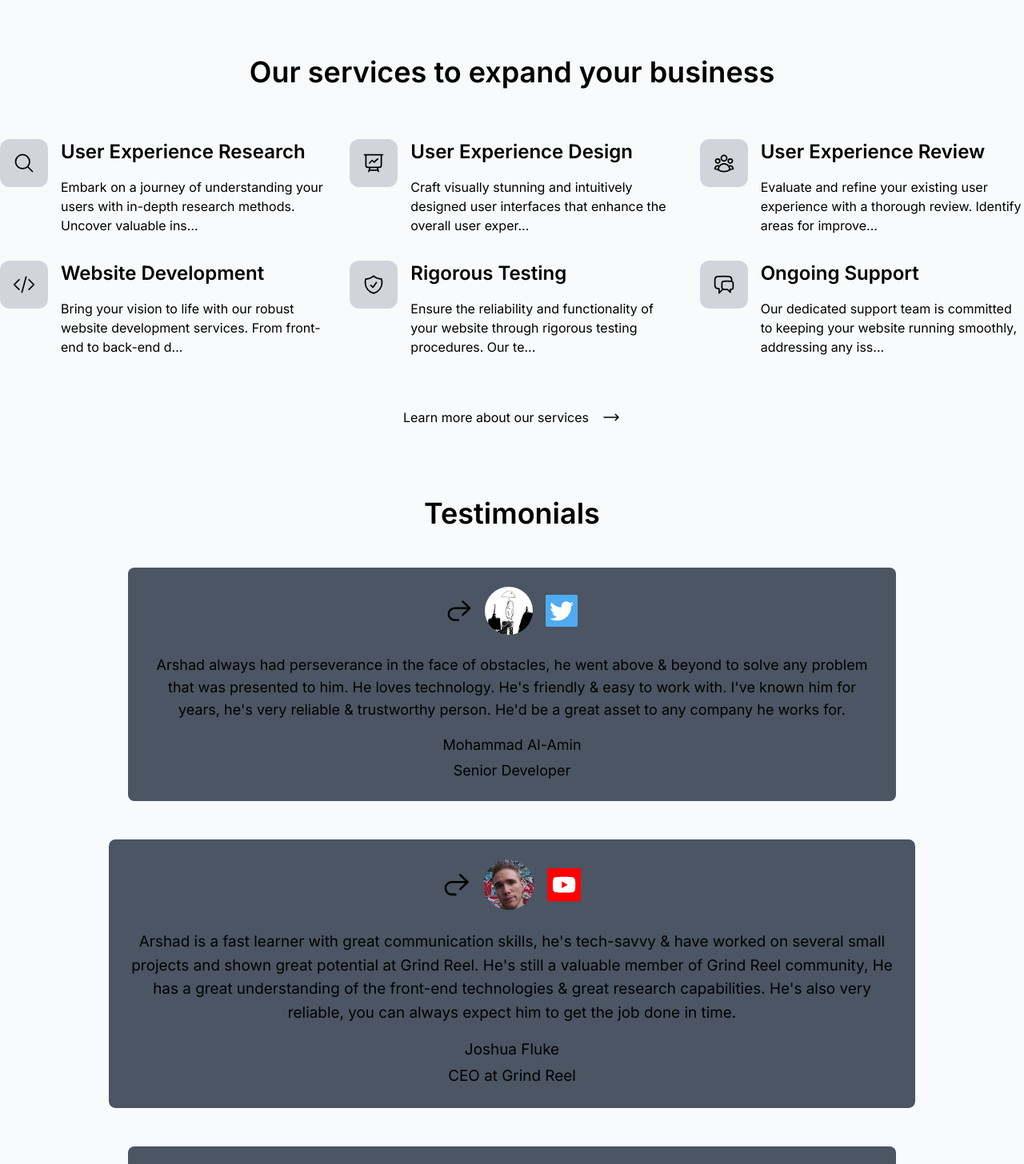
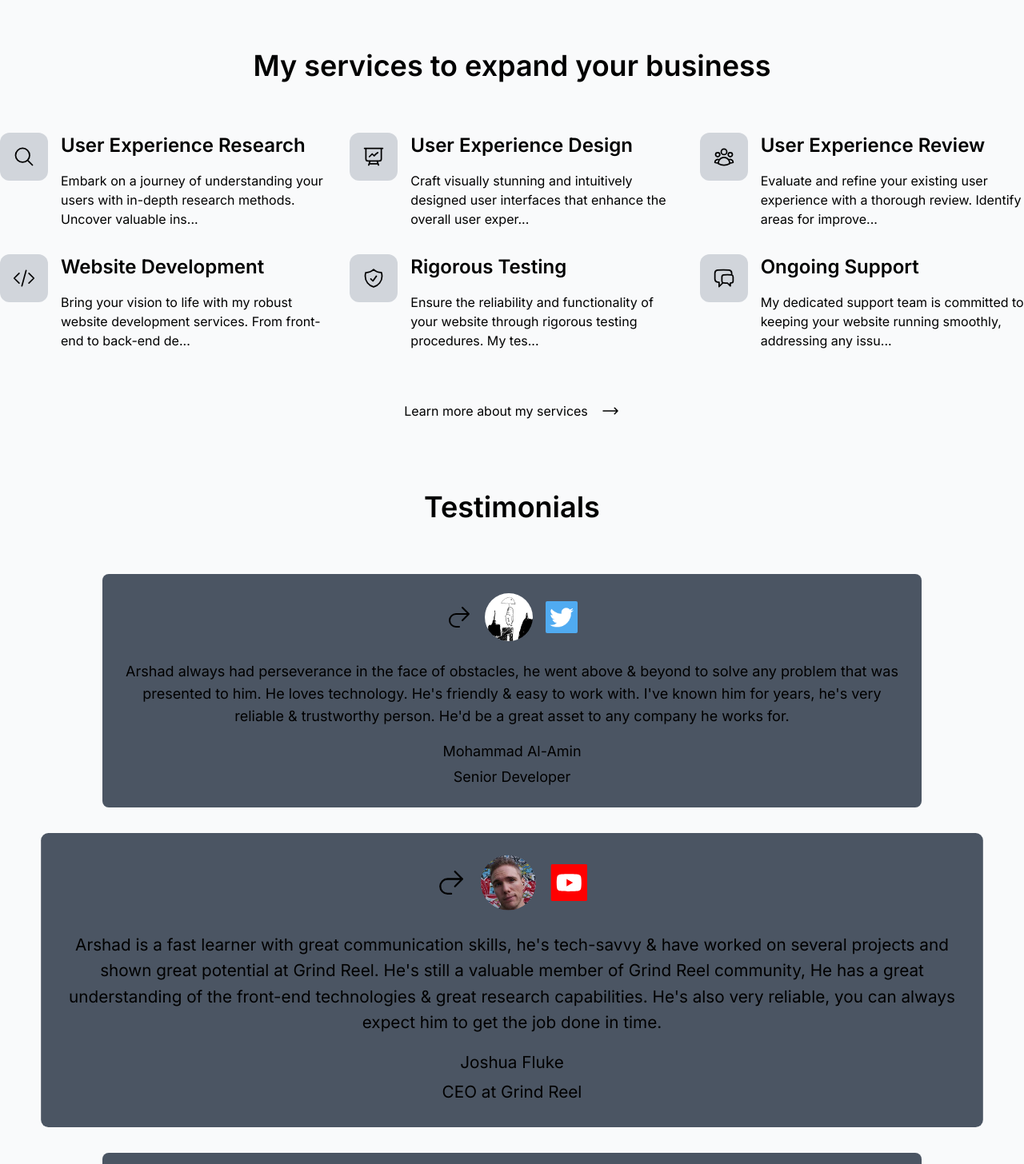
Before and after one commit to ArshadChowdhury/portfolio-site, a Next.js app: page / in a window 1280 px wide. Shown: the part 1330-2786 px from the top of the page at 80% size. Built offline with nearby package versions, Linux system fonts and the light colour scheme; no server answers.

Commit message:
Cleaned up code a bit more and adding more sections to it

```diff
--- a/app/page.tsx
+++ b/app/page.tsx
@@ -10,37 +10,7 @@ import {
 import RandomAdvice from "@/components/RandomAdvice";
 import ContactMe from "@/components/ContactMe";
 import EverythingNeeded from "@/components/EverythingNeeded";
-
-const data = [
-  {
-    id: 1,
-    name: "Mohammad Al-Amin",
-    title: "Senior Developer",
-    img: "/nirob_vai.jpg",
-    icon: "/twitter.png",
-    href: "https://twitter.com/0xweathered",
-    desc: "Arshad always had perseverance in the face of obstacles, he went above & beyond to solve any problem that was presented to him. He loves technology. He's friendly & easy to work with. I've known him for years, he's very reliable & trustworthy person. He'd be a great asset to any company he works for. ",
-  },
-  {
-    id: 2,
-    name: "Joshua Fluke",
-    title: "CEO at Grind Reel",
-    img: "/jshua.jpg",
-    icon: "/youtube.svg",
-    href: "https://www.youtube.com/c/JoshuaFluke1",
-    desc: "Arshad is a fast learner with great communication skills, he's tech-savvy & have worked on several small projects and shown great potential at Grind Reel. He's still a valuable member of Grind Reel community, He has a great understanding of the front-end technologies & great research capabilities. He's also very reliable, you can always expect him to get the job done in time. ",
-    featured: true,
-  },
-  {
-    id: 3,
-    name: "Iftekhar Ahmed",
-    title: "Data Scientist",
-    img: "/iftekhar.jpg",
-    href: "https://www.linkedin.com/in/ahmed-iftekhar/",
-    icon: "/linkedin.png",
-    desc: "Arshad has been collaborating with me & big communities for quite some time now, which has made him intimately familiar with all the stages of the web lifecycle from the initial architecture to final deployment, he's highly recommended for all kind of web projects.",
-  },
-];
+import Testimonials from "@/components/Testimonials";
 
 export default function Home() {
   return (
@@ -154,59 +124,12 @@ export default function Home() {
     // <h1>Hey</h1>
 
     <main className="flex flex-col gap-8">
-      <section>
-        <GetStarted />
-        <HomePageSlider />
-      </section>
+      <GetStarted />
+      <HomePageSlider />
       <EverythingNeeded />
-      <section className="flex flex-col items-center lg:w-3/4 w-full mx-4 lg:mx-auto gap-8">
-        <h1 className="text-xl lg:text-4xl text-center font-semibold py-4">
-          Testimonials{" "}
-        </h1>
-        <div className="grid grid-flow-row-dense gap-14">
-          {data.map((data, i) => (
-            <div
-              className={`${
-                data.featured
-                  ? "scale-105 hover:scale-[115%]"
-                  : "hover:scale-110"
-              } bg-gray-600 rounded-lg p-6 transition-all duration-500`}
-              key={i}
-            >
-              <div className="flex justify-center items-center gap-4">
-                <ArrowUturnRightIcon className="w-8" />
-                <Image
-                  height={60}
-                  width={60}
-                  className="rounded-full"
-                  src={data.img}
-                  alt="Testimonial_Person"
-                />
-                <Link href={data.href} target="_blank" rel="noreferrer">
-                  {" "}
-                  <Image
-                    height={40}
-                    width={40}
-                    className="rounded-sm"
-                    src={data.icon}
-                    alt="icon"
-                  />
-                </Link>
-              </div>
-              <div className="flex flex-col items-center gap-4 pt-6 text-lg text-center">
-                {data.desc}
-                <div className="flex flex-col gap-1 items-center">
-                  <h3>{data.name}</h3>
-                  <h4>{data.title}</h4>
-                </div>
-              </div>
-            </div>
-          ))}
-        </div>
-      </section>
+      <Testimonials />
       <RandomAdvice />
       <ContactMe />
-
       <section>Hello World</section>
     </main>
   );
--- a/components/EverythingNeeded.tsx
+++ b/components/EverythingNeeded.tsx
@@ -21,7 +21,7 @@ const servicesData = [
     title: "User Experience Design",
     icon: <PresentationChartLineIcon className="w-7" />,
     content:
-      "Craft visually stunning and intuitively designed user interfaces that enhance the overall user experience. Our design process focuses on creating seamless interactions, intuitive navigation, and aesthetically pleasing interfaces.",
+      "Craft visually stunning and intuitively designed user interfaces that enhance the overall user experience. My design process focuses on creating seamless interactions, intuitive navigation, and aesthetically pleasing interfaces.",
   },
   {
     title: "User Experience Review",
@@ -33,19 +33,19 @@ const servicesData = [
     title: "Website Development",
     icon: <CodeBracketIcon className="w-7" />,
     content:
-      "Bring your vision to life with our robust website development services. From front-end to back-end development, we build scalable and high-performance websites tailored to your specific needs.",
+      "Bring your vision to life with my robust website development services. From front-end to back-end development, we build scalable and high-performance websites tailored to your specific needs.",
   },
   {
     title: "Rigorous Testing",
     icon: <ShieldCheckIcon className="w-7" />,
     content:
-      "Ensure the reliability and functionality of your website through rigorous testing procedures. Our testing methodologies cover everything from functionality and performance to security and compatibility.",
+      "Ensure the reliability and functionality of your website through rigorous testing procedures. My testing methodologies cover everything from functionality and performance to security and compatibility.",
   },
   {
     title: "Ongoing Support",
     icon: <ChatBubbleLeftRightIcon className="w-7" />,
     content:
-      "Our dedicated support team is committed to keeping your website running smoothly, addressing any issues promptly, and implementing updates to ensure optimal performance.",
+      "My dedicated support team is committed to keeping your website running smoothly, addressing any issues promptly, and implementing updates to ensure optimal performance.",
   },
 ];
 
@@ -56,9 +56,9 @@ type ServicesDataTypes = {
 };
 
 const EverythingNeeded = () => (
-  <section className="flex flex-col gap-16 items-center my-10">
+  <section className="flex flex-col gap-16 items-center mb-10">
     <h1 className="text-2xl lg:text-4xl text-center font-semibold">
-      Our services to expand your business
+      My services to expand your business
     </h1>
     <div className="grid gap-8 grid-cols-1 md:grid-cols-2 lg:grid-cols-3">
       {servicesData.map((serviceData: ServicesDataTypes, index: number) => (
@@ -81,7 +81,7 @@ const EverythingNeeded = () => (
       href={"/services"}
       className="flex items-center gap-4 cursor-pointer learn-more-container group"
     >
-      Learn more about our services
+      Learn more about my services
       <ArrowLongRightIcon className="w-6 transition-transform transform group-hover:translate-x-1" />
     </Link>
   </section>
--- a/components/GetStarted.tsx
+++ b/components/GetStarted.tsx
@@ -1,7 +1,7 @@
 import Link from "next/link";
 
 const GetStarted = () => (
-  <div className="flex flex-col gap-4 lg:gap-6 h-[24rem] lg:h-[28rem] justify-end text-center items-center my-10">
+  <section className="flex flex-col gap-4 lg:gap-6 h-[24rem] lg:h-[28rem] justify-end text-center items-center my-10">
     <h4 className="font-semibold text-base lg:text-2xl">
       Code Create Captivate
     </h4>
@@ -18,7 +18,7 @@ const GetStarted = () => (
     >
       Get Started{" "}
     </Link>
-  </div>
+  </section>
 );
 
 export default GetStarted;
--- a/components/NavBar.tsx
+++ b/components/NavBar.tsx
@@ -18,7 +18,7 @@ const NavBar = () => {
             height={50}
             width={50}
           />
-          <h1>Mohammed Arshad</h1>
+          <h1>Arshad Chowdhury</h1>
         </Link>
         <div className="hidden lg:flex items-center gap-4">
           <Link className={linkStyles} href={"/about"}>
--- /dev/null
+++ b/components/Testimonials.tsx
@@ -0,0 +1,95 @@
+import { ArrowUturnRightIcon } from "@heroicons/react/24/outline";
+import Image from "next/image";
+import Link from "next/link";
+
+const testimonialsData = [
+  {
+    id: 1,
+    name: "Mohammad Al-Amin",
+    title: "Senior Developer",
+    img: "/nirob_vai.jpg",
+    icon: "/twitter.png",
+    href: "https://twitter.com/0xweathered",
+    desc: "Arshad always had perseverance in the face of obstacles, he went above & beyond to solve any problem that was presented to him. He loves technology. He's friendly & easy to work with. I've known him for years, he's very reliable & trustworthy person. He'd be a great asset to any company he works for. ",
+    featured: false,
+  },
+  {
+    id: 2,
+    name: "Joshua Fluke",
+    title: "CEO at Grind Reel",
+    img: "/jshua.jpg",
+    icon: "/youtube.svg",
+    href: "https://www.youtube.com/c/JoshuaFluke1",
+    desc: "Arshad is a fast learner with great communication skills, he's tech-savvy & have worked on several projects and shown great potential at Grind Reel. He's still a valuable member of Grind Reel community, He has a great understanding of the front-end technologies & great research capabilities. He's also very reliable, you can always expect him to get the job done in time. ",
+    featured: true,
+  },
+  {
+    id: 3,
+    name: "Iftekhar Ahmed",
+    title: "Data Scientist",
+    img: "/iftekhar.jpg",
+    href: "https://www.linkedin.com/in/ahmed-iftekhar/",
+    icon: "/linkedin.png",
+    desc: "Arshad has been collaborating with me & big open source communities for quite some time now, which has made him intimately familiar with all the stages of the web lifecycle from the initial architecture to final deployment, he's highly recommended for all kind of projects.",
+    featured: false,
+  },
+];
+
+type TestimonialDataTypes = {
+  id: number;
+  name: string;
+  title: string;
+  img: string;
+  href: string;
+  icon: string;
+  desc: string;
+  featured: boolean;
+};
+
+const Testimonials = () => (
+  <section className="flex flex-col items-center mx-4 lg:mx-auto gap-12">
+    <h1 className="text-xl lg:text-4xl text-center font-semibold py-4">
+      Testimonials{" "}
+    </h1>
+    <div className="lg:w-4/5 w-full grid grid-flow-row-dense gap-14">
+      {testimonialsData.map((data: TestimonialDataTypes, index: number) => (
+        <div
+          key={index}
+          className={`${
+            data.featured ? "scale-[115%] hover:scale-125" : "hover:scale-110"
+          } bg-gray-600 rounded-lg p-6 transition-all duration-500`}
+        >
+          <div className="flex justify-center items-center gap-4">
+            <ArrowUturnRightIcon className="w-8" />
+            <Image
+              height={60}
+              width={60}
+              className="rounded-full"
+              src={data.img}
+              alt="Testimonial_Person"
+            />
+            <Link href={data.href} target="_blank" rel="noreferrer">
+              {" "}
+              <Image
+                height={40}
+                width={40}
+                className="rounded-sm"
+                src={data.icon}
+                alt="icon"
+              />
+            </Link>
+          </div>
+          <div className="flex flex-col items-center gap-4 pt-6 text-lg text-center">
+            {data.desc}
+            <div className="flex flex-col gap-1 items-center">
+              <h3>{data.name}</h3>
+              <h4>{data.title}</h4>
+            </div>
+          </div>
+        </div>
+      ))}
+    </div>
+  </section>
+);
+
+export default Testimonials;
--- a/components/ThemeButton.tsx
+++ b/components/ThemeButton.tsx
@@ -3,7 +3,6 @@
 import { useTheme } from "next-themes";
 import { Menu, Transition } from "@headlessui/react";
 import { Fragment, useEffect, useState } from "react";
-import { ChevronDownIcon } from "@heroicons/react/20/solid";
 import {
   ComputerDesktopIcon,
   SunIcon,
```
Also changed, not shown: components/HomePageSlider.tsx (+4 -4 lines), components/RandomAdvice.tsx (+13 -5 lines), components/PerfectWebsiteGrid.tsx (added).
